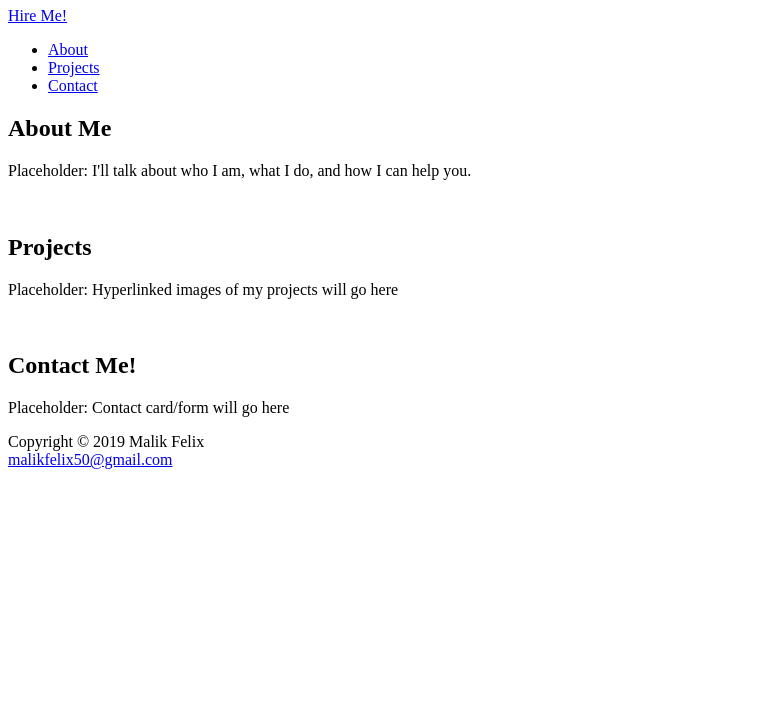
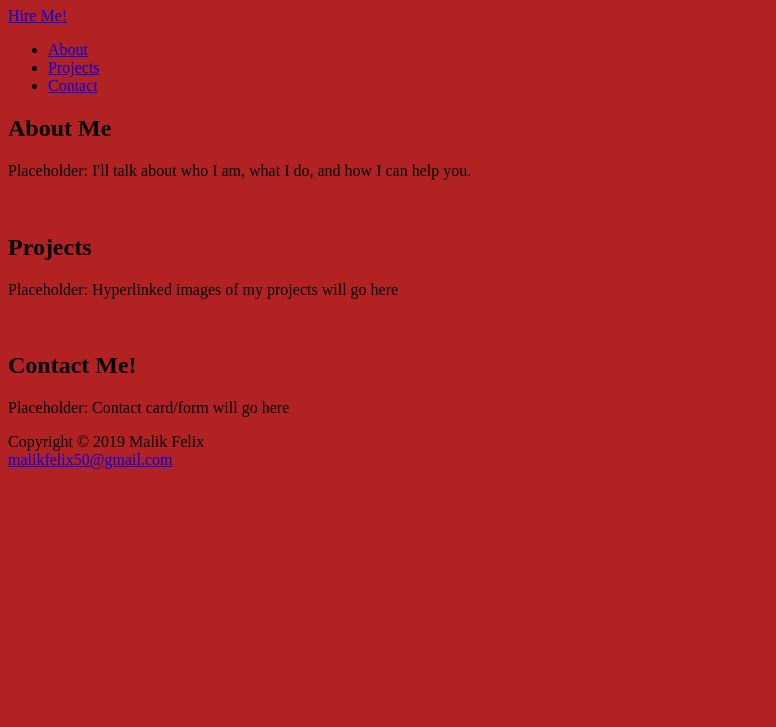
Before and after one commit to malikflx/Malik_Portfolio, a plain HTML site: page index.html in a window 1280 px wide. Shown: the part 73-800 px from the top of the page, without its empty margins (0-776 px from the left). Drawn offline with Linux system fonts and the light colour scheme.

Commit message:
Add firebrick color to website background

```diff
--- a/index.html
+++ b/index.html
@@ -4,6 +4,7 @@
 <head>
   <meta charset="utf-8">
   <title>Malik Felix | Web Developer</title>
+  <link rel="stylesheet" href="style.css">
 </head>
 
 <body>
--- a/style.css
+++ b/style.css
@@ -0,0 +1,7 @@
+* {
+  box-sizing: border-box;
+}
+
+body {
+  background-color: #B22222;
+}
```
